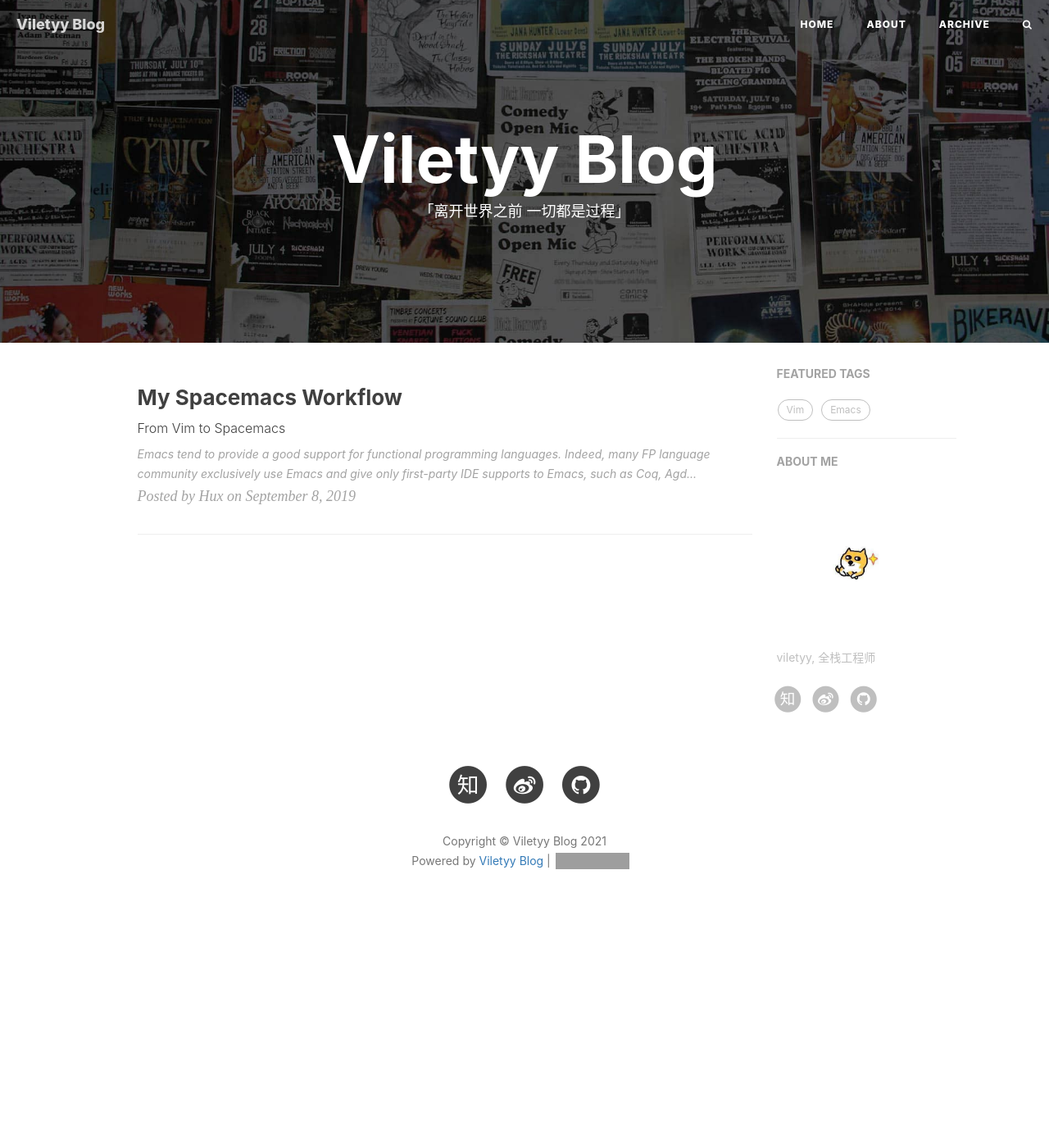
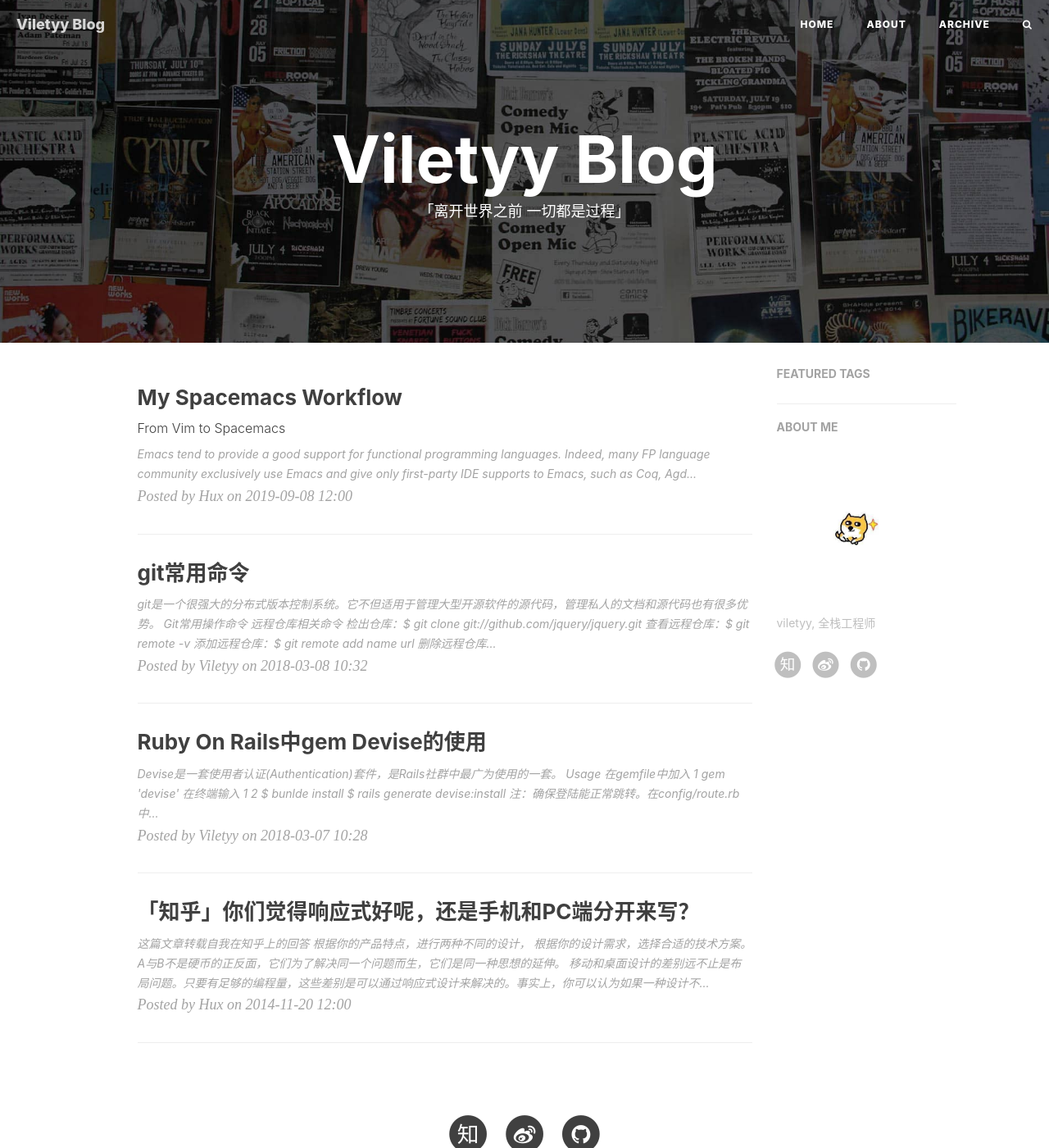
Before and after one commit to viletyy/viletyy.github.io, a Jekyll site: the page built from index.html, in a window 1280 px wide and 1400 px high. Shown: the whole window at 82% size. Built offline with Jekyll 4.4.1, drawn with Linux system fonts in a browser that asks for light colours; nearby versions of some CDN libraries; the list of posts is cut into pages by our own code; comment, search, counter and statistics services are not loaded; grey boxes are pictures that could not be loaded.

Commit message:
add: some post

````diff
--- a/_config.yml
+++ b/_config.yml
@@ -85,7 +85,7 @@ sidebar-avatar: /img/image.jpeg      # use absolute URL, seeing it's used in bot
 
 # Featured Tags
 featured-tags: true                     # whether or not using Feature-Tags
-featured-condition-size: 0              # A tag will be featured if the size of it is more than this condition value
+featured-condition-size: 1              # A tag will be featured if the size of it is more than this condition value
 
 
 
--- a/_includes/intro-header.html
+++ b/_includes/intro-header.html
@@ -43,7 +43,7 @@
                     <h1>{{ page.title }}</h1>
                     {% comment %} always create a h2 for keeping the margin {% endcomment %}
                     <h2 class="subheading">{{ page.subtitle }}</h2>
-                    <span class="meta">Posted by {% if page.author %}{{ page.author }}{% else %}{{ site.title }}{% endif %} on {{ page.date | date: "%B %-d, %Y" }}</span>
+                    <span class="meta">Posted by {% if page.author %}{{ page.author }}{% else %}{{ site.title }}{% endif %} on {{ page.date | date: "%Y-%m-%d %H:%M" }}</span>
                 </div>
             </div>
         </div>
@@ -82,7 +82,7 @@
                     {% comment %} always create a h2 for keeping the margin {% endcomment %}
                     <h2 class="subheading">{{ page.subtitle }}</h2>
                     <span class="meta">Posted by {% if page.author %}{{ page.author }}{% else %}{{ site.title }}{% endif %}
-                        on {{ page.date | date: "%B %-d, %Y" }}</span>
+                        on {{ page.date | date: "%Y-%m-%d %H:%M" }}</span>
                 </div>
             </div>
         </div>
--- /dev/null
+++ b/_posts/2014-11-20-responsive-web-design.markdown
@@ -0,0 +1,150 @@
+---
+layout:     post
+title:      "「知乎」你们觉得响应式好呢，还是手机和PC端分开来写？"
+date:       2014-11-20 12:00:00
+author:     "Hux"
+header-img: "img/post-bg-rwd.jpg"
+tags:
+    - 知乎
+    - Web
+---
+
+> 这篇文章转载自[我在知乎上的回答](http://www.zhihu.com/question/25836425/answer/31564174)
+
+
+<div>
+	<p>
+		<b>根据你的产品特点，进行两种不同的设计，</b>
+	    <br><b>根据你的设计需求，选择合适的技术方案</b>。
+    </p>
+    <br><b>A与B不是硬币的正反面，它们为了解决同一个问题而生，它们是同一种思想的延伸。</b>
+    <br>
+    <br>
+    <blockquote>移动和桌面设计的差别远不止是布局问题。只要有足够的编程量，这些差别是可以通过响应式设计来解决的。事实上，你可以认为如果一种设计不能兼顾两种平台的主要差别，就不能算是合格的响应式设计。但是，如果确实想要处理好平台间的所有差异，我们就回到了原点：进行两种不同的设计。
+        <br>
+        <br>——《Mobile Usability》（《贴心设计 打造高可用性的移动产品》）</blockquote>
+    <br>
+    <br>其实无论是什么解决方案，我们先来看看我们想要解决的问题：
+    <br>
+    <br><b>“屏幕尺寸越来越多，不同设备的交互特质也有着巨大的差别，我们希望我们的网站能够在移动手机、平板、桌面电脑，在键鼠、触摸、无障碍设备上都有优秀的用户体验。所以，我们需要网站的用户界面在不同的平台上有所不同。”</b>
+    <br>
+    <br>
+    <br>那怎么做呢，一个解决方案应运而生：
+    <br>
+    <br>
+    <ul>
+        <li><b>响应式设计 (Responsive Web design)</b>
+        </li>
+    </ul><b>狭义上</b>，我们把<b>主要依靠前端 CSS</b> （包括 Media Query 媒体查询，百分比流式布局，网格与Typography系统……）来对各种屏幕尺寸进行响应的做法，称之为响应式布局，又称作自适应网页设计，或者弹性设计。
+    <br>
+    <br>这种主要依靠CSS的方案有很多优点，比如：
+    <br>
+    <ul>
+        <ul>
+            <li>设计元素很容易被复用，设计成本低</li>
+            <li>前端只需要维护一套CSS代码，<b>维护成本</b>低</li>
+            <li>桌面端与移动端的设计十分接近，令用户感到“熟悉”</li>
+            <li>不需要任何服务器端的支持</li>
+            <li>与业务耦合程度低，复用程度高（ 以至于 Bootstrap、Foundation 等一干框架都跟进了这个解决方案 ）</li>
+        </ul>
+    </ul>但问题也很明显，比如：
+    <br>
+    <ul>
+        <ul>
+            <li>设计需求复杂时，前端的<b>开发成本</b>没有任何减轻</li>
+            <li>无论是针对桌面还是移动的CSS代码（甚至图片资源文件）都会被同等的下载到客户端（<b>没有考虑移动端的网络优化</b>）</li>
+            <li>如果JS不写两套，桌面端的交互和移动端的交互很难针对平台作出差异</li>
+        </ul>
+    </ul>
+    <br>
+    <br>如果<b>你的</b><b>移动用户对网站所有的功能和内容有着与桌面用户同等的需求</b>，比如 新闻、报纸（媒体类）网站，或者活动、专题页等 <b>偏重信息传达而轻交互 </b>的网站，那么这个解决方案其实恰到好处：
+    <br><b>触摸屏优化（胖手指）、减少次要信息…… 这些通过 CSS 解决就够了。</b>
+    <br>
+    <br>
+    <br><b>但是，如果我想要做更多的 「移动化设计」，比如 减少信息层级、增强手势操作、让网页更接近一个Native App ？</b>
+    <br>
+    <br>好吧，为了更复杂的需求，为了我们的网站能更牛逼的 <b>「响应」</b> 各个平台，
+    <br>又有了这些解决方案：
+    <br>
+    <br>
+    <br>
+    <ul>
+        <li><b>服务器端（后端）：</b>
+            <br>
+        </li>
+        <ul>
+            <li>RESS （Responsive Web Design with Server Side Components）通过服务器端组件的响应式网页设计</li>
+        </ul>
+    </ul>提倡 RESS 的人认为：基于前端 CSS 的响应式方案只是一种妥协：
+    <br><b>“ UI 只是在很被动的进行「调整」，而不能真正达到各个平台的最优。好的设计应该达到「这个设备该有的体验」（Device Experiences）。 ”</b>
+    <br>
+    <blockquote><b>Device Experiences ：</b>A device experience is defined by how a device is most commonly used and the technical capabilities or limitations it possesses.</blockquote>RESS 的本质还是服务器端动态的生成，返回 HTML、JS、CSS、图像等资源文件，但是只使用同一个 URL 就可以提供给移动端定制化更强的网页，同时还大大节省了网络资源。
+    <br>
+    <br>
+    <br>
+    <ul>
+        <li><b>前端</b>（主要是JS），比如：
+            <br>
+        </li>
+        <ul>
+            <li>在 JavaScript 中实现两套逻辑，分别兼容键鼠、触摸设备</li>
+            <li>通过 UA、特性检测 在前端做设备判断，对资源进行异步加载，渲染不同模版</li>
+            <li>通过 特性检测 在前端做设备判断，使用不同的业务逻辑</li>
+            <li>前端的模块化也可以帮助解决这个问题，比如针对不同的平台加载不同的模块</li>
+            <li>……</li>
+        </ul>
+    </ul>
+    <br>
+    <br>这下，我们的网站可以更牛逼的 <b>“响应”</b> 各个平台了。
+    <br>（对，我还是称之为响应：这的确还是在<b>“响应”</b>啊 ，不是吗？）
+    <br>
+    <br>
+    <br><b>但是等下……</b>
+    <br>后端开发成本上去了，前端开发成本也上去了，配合着估计产品、设计资源也都上去了，<b>那我们为什么不干脆把 移动设备网站 和 桌面设备网站 分开呢！？</b>
+    <br>
+    <br>
+    <br>是啊，如果你的需求真的都到这一步了，你的移动网站也应该可以被称作 WebApp 了。<b>这种时候，把移动设备网站彻底分开或许真的是更好的选择。</b>
+    <br>
+    <br>开发资源如此充足，你还可以让专门的团队来维护移动端的网站。
+    <br>（嗯，BAT 就是这么干的）
+    <br>
+    <br>于是又一个概念来了：
+    <br>
+    <br>
+    <ul>
+        <li><b>独立的移动版网站</b> （按题主的话来说：手机和PC端分开来写）</li>
+    </ul>不过，它有那么独立么？
+    <br>我们知道，我们访问网站是通过 URL 来访问的。
+    <br>将移动网站 和 桌面网站 分开，如果不使用 RESS 技术，往往也就意味着要维护两个URL（不同的二级域名）
+    <br>难道我们要让所有桌面用户自觉访问 <a href="http://taobao.com" class=" external" target="_blank" rel="nofollow noreferrer"><span class="invisible">http://</span><span class="visible">taobao.com</span><span class="invisible"></span><i class="icon-external"></i></a> ，所有 移动用户 都自觉访问 <a href="http://m.taobao.com" class=" external" target="_blank" rel="nofollow noreferrer"><span class="invisible">http://</span><span class="visible">m.taobao.com</span><span class="invisible"></span><i class="icon-external"></i></a> ？
+    <br>
+    <br>不可能吧 ＝ ＝。
+    <br>
+    <br>于是，我们还是得依靠前端或服务器端的一次 <b>“响应”</b>（设备检测），做 URL 重定向，才能将不同设备的用户带到那个为他们准备的网站。
+    <br>
+    <br>
+    <br>
+    <br><b>所以其实在我看来，手机和PC端分开来写，只是 狭义响应式设计 的一种发展和延伸罢了。他们的界限没有，也并不需要那么清晰。</b>
+    <br>
+    <br>就如开题所引用的：
+    <br>
+    <blockquote><b>事实上，你可以认为如果一种设计不能兼顾两种平台的主要差别，就不能算是合格的响应式设计。</b>
+    </blockquote><b>“而无论是用什么解决方案。” —— 这句是我补的。</b>
+    <br>
+    <br>
+    <br>
+    <br>
+    <br>故我的结论是：
+    <br>
+    <br><b>这不是一个二选一的问题，而是选择一个合适的度</b>（你的桌面版本代码与移动版本代码分离、耦合的程度）
+    <br>
+    <br>而这个度，则是由你的设计需求决定的。
+    <br>而我们的需求原点其实也很简单：
+    <br>
+    <br> “<b>根据你的产品特点，进行两种不同的设计</b>”。
+    <br>
+    <br>
+    <br>以上。
+    <br>
+    <br>
+</div>
--- /dev/null
+++ b/_posts/2018-03-07-rails-use-devise.md
@@ -0,0 +1,84 @@
+---
+layout: post
+title: "Ruby On Rails中gem Devise的使用"
+date:       2018-03-07 10:28:00
+author: "Viletyy"
+header-style: text
+tags:
+  - Ruby
+  - Rails
+  - Gem
+---
+
+[Devise](https://github.com/heartcombo/devise)是一套使用者认证(Authentication)套件，是Rails社群中最广为使用的一套。
+
+#### Usage
+> 在gemfile中加入
+
+```ruby
+  gem 'devise'
+```
+
+> 在终端输入
+
+```shell
+  $ bunlde install
+  $ rails generate devise:install
+```
+
+- 注：确保登陆能正常跳转。在config/route.rb中加入root地址
+
+> 在layouts加入提示信息
+
+```html
+  <p class="notice"><%= notice %></p>
+  <p class="alert"><%= alert %></p>
+```
+
+> 生成views页面文件
+
+```shell
+$ rails g devise:views
+```
+
+> 生成使用devise的model
+
+```shell
+$ rails g devise user
+$ rails db:migrate
+```
+
+#### 定义多个authentication_keys
+
+> 在model加入以下代码
+
+```ruby
+attr_accessor :signin
+
+def self.find_for_database_authentication(warden_conditions)
+  conditions = warden_conditions.dup
+  if signin = conditions.delete(:signin)
+    where(conditions.to_h).where(["lower(username) = :value OR lower(mobile) = :value", { :value => signin.downcase }]).first
+  elsif conditions.has_key?(:username)|| conditions.has_key?(:mobile)
+    where(conditions.to_h).first
+  end
+end
+```
+
+> 在application_controller.rb中加入
+
+```ruby
+before_action :configure_permitted_parametersod_name, if: :devise_controller?
+
+def configure_permitted_parametersod_name
+  devise_parameter_sanitizer.permit(:sign_in) {|u| u.permit(:signin,:username, :mobile, :password, :remember_me)}
+  devise_parameter_sanitizer.permit(:sign_up) {|u|
+    u.permit(:signin,:username, :mobile, :password, :password_confirmation)}
+end
+```
+
+> 最后更改initialize/devise.rb
+
+```ruby
+config.authentication_keys = [:signin]
+```
--- /dev/null
+++ b/_posts/2018-03-07-usually-git-shell.md
@@ -0,0 +1,225 @@
+---
+layout: post
+title: "git常用命令"
+date:  2018-03-08 10:32:00
+author: "Viletyy"
+header-style: text
+tags:
+  - Shell
+---
+
+git是一个很强大的分布式版本控制系统。它不但适用于管理大型开源软件的源代码，管理私人的文档和源代码也有很多优势。
+
+### Git常用操作命令
+
+#### 远程仓库相关命令
+
+检出仓库：$ git clone git://github.com/jquery/jquery.git
+
+查看远程仓库：$ git remote -v
+
+添加远程仓库：$ git remote add `name` `url`
+
+删除远程仓库：$ git remote rm `name`
+
+修改远程仓库：$ git remote set-url --push `name` `newUrl`
+
+拉取远程仓库：$ git pull `remoteName` `localBranchName`
+
+推送远程仓库：$ git push `remoteName` `localBranchName`
+
+
+> 如果想把本地的某个分支test提交到远程仓库，并作为远程仓库的master分支，或者作为另外一个名叫test的分支，如下：
+
+```shell
+$ git push origin test:master         // 提交本地test分支作为远程的master分支
+$ git push origin test:test           // 提交本地test分支作为远程的test分支
+```
+
+#### 分支(branch)操作相关命令
+
+查看本地分支：$ git branch
+
+查看远程分支：$ git branch -r
+
+创建本地分支：$ git branch `name` ----注意新分支创建后不会自动切换为当前分支
+
+切换分支：$ git checkout `name`
+
+创建新分支并立即切换到新分支：$ git checkout -b `name`
+
+删除分支：$ git branch -d `name` ---- -d选项只能删除已经参与了合并的分支，对于未有合并的分支是无法删除的。如果想强制删除一个分支，可以使用-D选项
+
+合并分支：$ git merge `name` ----将名称为`name`的分支与当前分支合并
+
+创建远程分支(本地分支push到远程)：$ git push origin `name`
+
+删除远程分支：$ git push origin :heads/`name` 或 $ git push origin :`name`
+
+> 创建空的分支：(执行命令之前记得先提交你当前分支的修改，否则会被强制删干净没得后悔)
+
+```shell
+$ git symbolic-ref HEAD refs/heads/[name]
+$ rm .git/index
+$ git clean -fdx
+```
+
+#### 版本(tag)操作相关命令
+
+查看版本：$ git tag
+
+创建版本：$ git tag `name`
+
+删除版本：$ git tag -d `name`
+
+查看远程版本：$ git tag -r
+
+创建远程版本(本地版本push到远程)：$ git push origin `name`
+
+删除远程版本：$ git push origin :refs/tags/`name`
+
+合并远程仓库的tag到本地：$ git pull origin --tags
+
+上传本地tag到远程仓库：$ git push origin --tags
+
+创建带注释的tag：$ git tag -a `name` -m 'yourMessage'
+
+#### 子模块(submodule)相关操作命令
+
+添加子模块：$ git submodule add [url] [path]
+
+> 如：$git submodule add git://github.com/soberh/ui-libs.git src/main/webapp/ui-libs
+
+初始化子模块：$ git submodule init  ----只在首次检出仓库时运行一次就行
+
+更新子模块：$ git submodule update ----每次更新或切换分支后都需要运行一下
+
+删除子模块：（分4步走哦）
+ - $ git rm --cached [path]
+ - 编辑“.gitmodules”文件，将子模块的相关配置节点删除掉
+ - 编辑“ .git/config”文件，将子模块的相关配置节点删除掉
+ - 手动删除子模块残留的目录
+
+#### 忽略一些文件、文件夹不提交
+在仓库根目录下创建名称为“.gitignore”的文件，写入不需要的文件夹名或文件，每个元素占一行即可，如
+
+target
+bin
+*.db
+
+
+#### Git 常用命令
+git branch 查看本地所有分支
+
+git status 查看当前状态
+
+git commit 提交
+
+git branch -a 查看所有的分支
+
+git branch -r 查看本地所有分支
+
+git commit -am "init" 提交并且加注释
+
+git remote add origin git@192.168.1.119:ndshow
+
+git push origin master 将文件给推到服务器上
+
+git remote show origin 显示远程库origin里的资源
+
+git push origin master:develop
+
+git push origin master:hb-dev 将本地库与服务器上的库进行关联
+
+git checkout --track origin/dev 切换到远程dev分支
+
+git branch -D master develop 删除本地库develop
+
+git checkout -b dev 建立一个新的本地分支dev
+
+git merge origin/dev 将分支dev与当前分支进行合并
+
+git checkout dev 切换到本地dev分支
+
+git remote show 查看远程库
+
+git add .
+
+git rm 文件名(包括路径) 从git中删除指定文件
+
+git clone git://github.com/schacon/grit.git 从服务器上将代码给拉下来
+
+git config --list 看所有用户
+
+git ls-files 看已经被提交的
+
+git rm [file name] 删除一个文件
+
+git commit -a 提交当前repos的所有的改变
+
+git add [file name] 添加一个文件到git index
+
+git commit -v 当你用－v参数的时候可以看commit的差异
+
+git commit -m "This is the message describing the commit" 添加commit信息
+
+git commit -a -a是代表add，把所有的change加到git index里然后再commit
+
+git commit -a -v 一般提交命令
+
+git log 看你commit的日志
+
+git diff 查看尚未暂存的更新
+
+git rm a.a 移除文件(从暂存区和工作区中删除)
+
+git rm --cached a.a 移除文件(只从暂存区中删除)
+
+git commit -m "remove" 移除文件(从Git中删除)
+
+git rm -f a.a 强行移除修改后文件(从暂存区和工作区中删除)
+
+git diff --cached 或 $ git diff --staged 查看尚未提交的更新
+
+git stash push 将文件给push到一个临时空间中
+
+git stash pop 将文件从临时空间pop下来
+
+---------------------------------------------------------
+git remote add origin git@github.com:username/Hello-World.git
+
+git push origin master 将本地项目给提交到服务器中
+
+-----------------------------------------------------------
+git pull 本地与服务器端同步
+
+-----------------------------------------------------------------
+git push (远程仓库名) (分支名) 将本地分支推送到服务器上去。
+
+git push origin serverfix:awesomebranch
+
+------------------------------------------------------------------
+git fetch 相当于是从远程获取最新版本到本地，不会自动merge
+
+git commit -a -m "log_message" (-a是提交所有改动，-m是加入log信息) 本地修改同步至服务器端 ：
+
+git branch branch_0.1 master 从主分支master创建branch_0.1分支
+
+git branch -m branch_0.1 branch_1.0 将branch_0.1重命名为branch_1.0
+
+git checkout branch_1.0/master 切换到branch_1.0/master分支
+
+du -hs
+
+#### 创建git仓库并同步到github
+----------------------------------------------------------
+```shell
+mkdir WebApp
+cd WebApp
+git init
+touch README
+git add README
+git commit -m 'first commit'
+git remote add origin git@github.com:virus1996/WebApp.git
+git push -u origin master
+```
--- a/_posts/2019-09-08-spacemacs-workflow.md
+++ b/_posts/2019-09-08-spacemacs-workflow.md
@@ -1,6 +1,7 @@
 ---
 layout: post
 title: "My Spacemacs Workflow"
+date:       2019-09-08 12:00:00
 subtitle: 'From Vim to Spacemacs'
 author: "Hux"
 header-style: text
--- a/index.html
+++ b/index.html
@@ -23,7 +23,7 @@ description: "「离开世界之前 一切都是过程」"
         </div>
     </a>
     <p class="post-meta">
-        Posted by {% if post.author %}{{ post.author }}{% else %}{{ site.title }}{% endif %} on {{ post.date | date: "%B %-d, %Y" }}
+        Posted by {% if post.author %}{{ post.author }}{% else %}{{ site.title }}{% endif %} on {{ post.date | date: "%Y-%m-%d %H:%M" }}
     </p>
 </div>
 <hr>
````
